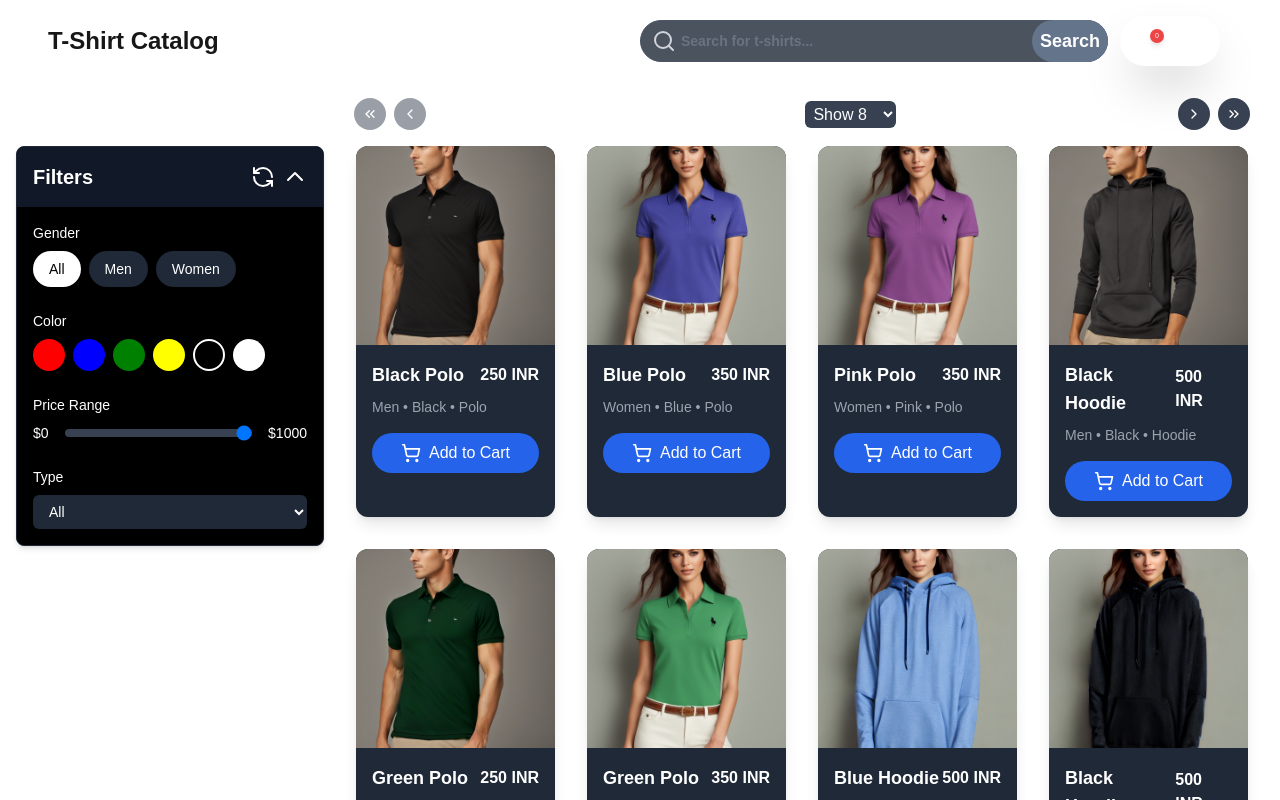
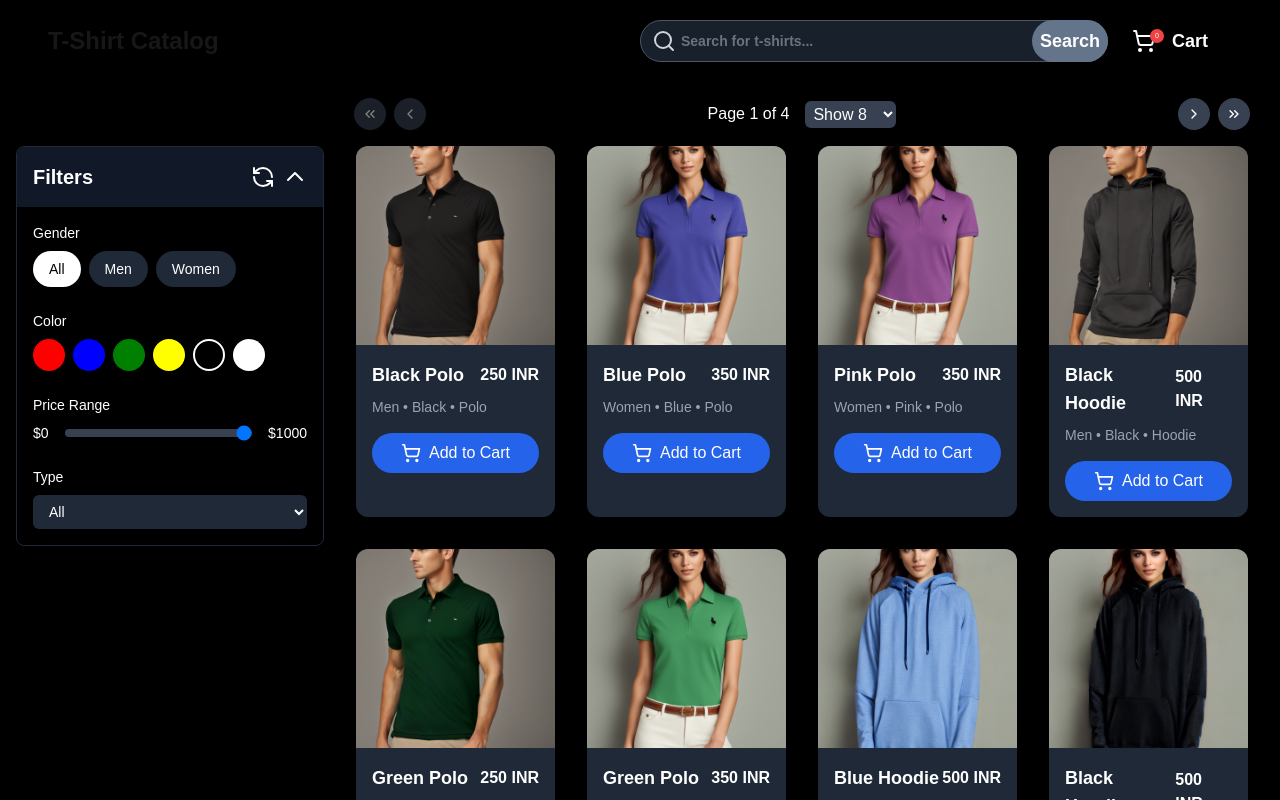
Before and after one commit to nishad7447/T-Shirt_CatalogListing-e-Com-, a Next.js app: page / in a window 1280 px wide. Shown: the top 800 px of the page. Built offline with nearby package versions, Linux system fonts and the light colour scheme.

Commit message:
bg-black

```diff
--- a/app/page.tsx
+++ b/app/page.tsx
@@ -438,7 +438,7 @@ export default function Home() {
   };
 
   return (
-    <div className="container mx-auto px-4 bg-white">
+    <div className="container mx-auto px-4 bg-black">
       <header className="flex justify-between items-center py-4">
         <h1 className="md:text-2xl font-bold md:ml-8">T-Shirt Catalog</h1>
         <div className="flex md:w-1/2">
```
